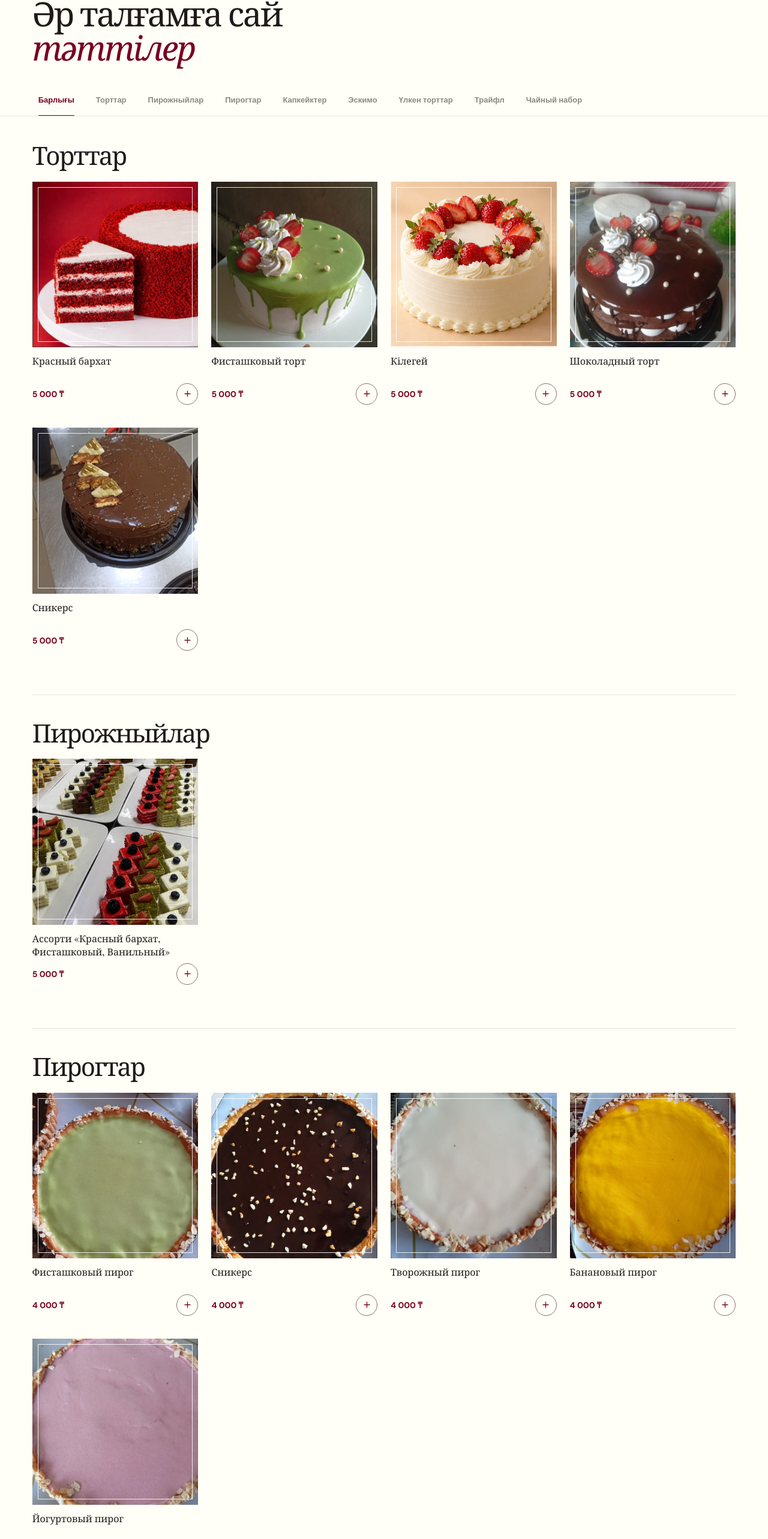
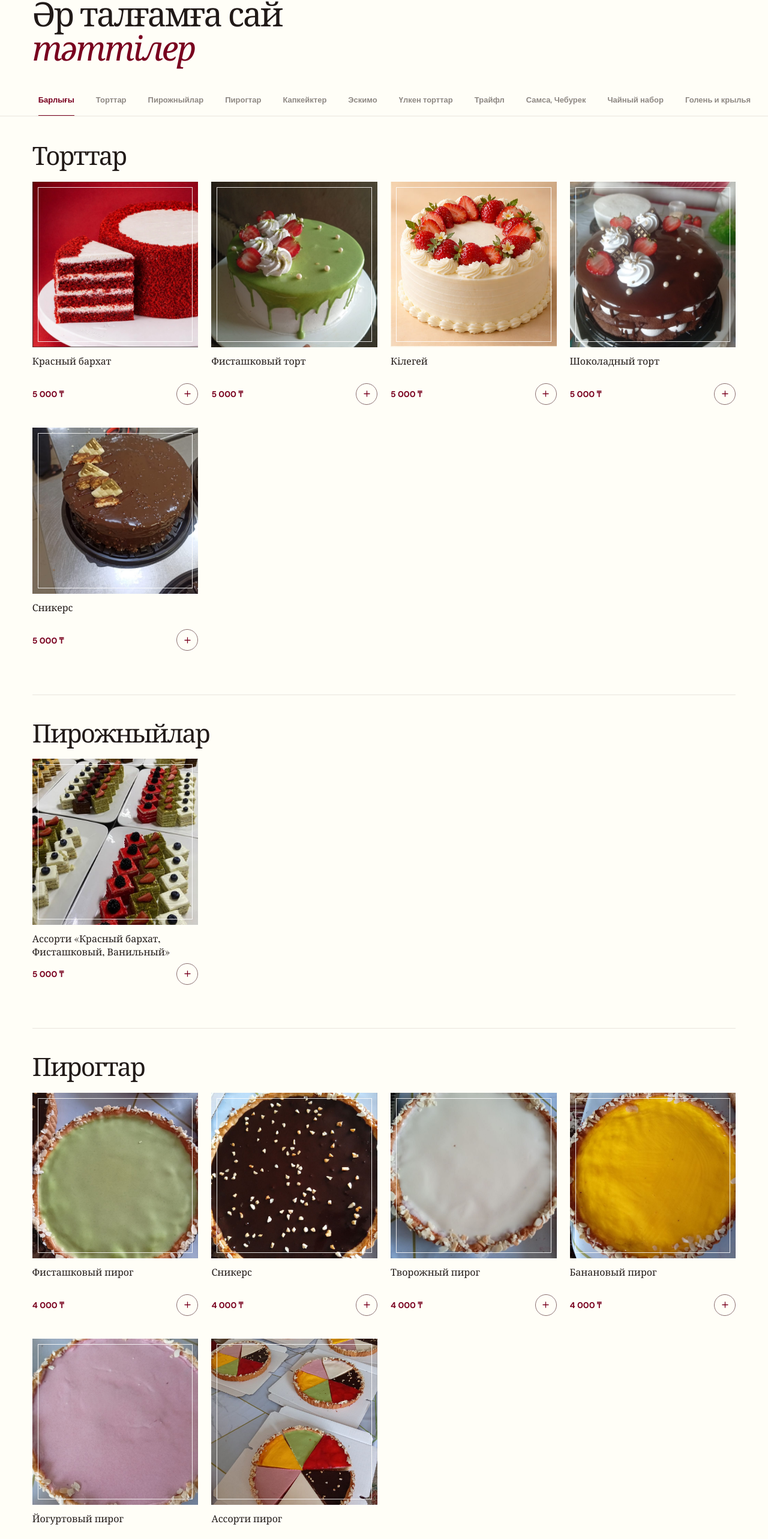
Before and after one commit to polymathf/ailin-breaks, a plain HTML site: page index.html in a window 1280 px wide. Shown: the part 1151-3717 px from the top of the page at 60% size. Drawn offline with nearby package versions, Linux system fonts and the light colour scheme; a web font is replaced by a local one.

Commit message:
Add files via upload

```diff
--- a/index.html
+++ b/index.html
@@ -88,7 +88,9 @@
           <a class="category-tab" href="#eskimo" data-category="eskimo">Эскимо</a>
           <a class="category-tab" href="#large-cakes" data-category="large-cakes">Үлкен торттар</a>
           <a class="category-tab" href="#traifl" data-category="traifl">Трайфл</a>
-          <a class="category-tab" href="#samsa" data-category="samsa">Чайный набор</a>
+          <a class="category-tab" href="#samsa" data-category="samsa">Самса, Чебурек</a>
+          <a class="category-tab" href="#tea" data-category="tea">Чайный набор</a>
+          <a class="category-tab" href="#chicken" data-category="chicken">Голень и крылья</a>
         </div>
       </nav>
       <div class="catalog-sections section-shell" id="catalog-sections"></div>
--- a/script.js
+++ b/script.js
@@ -21,6 +21,8 @@ const CATEGORIES = [
   { id: "traifl", title: "Трайфл" },
   { id: "samsa", title: "Самса, Чебурек" },
   { id: "tea", title: "Чайный набор" },
+  { id: "buns", title: "Булочки" },
+  { id: "chicken", title: "Голень и крылья" },
 ];
 
 
@@ -38,6 +40,7 @@ const PRODUCTS = [
   { id: "pie-cottage-cheese", name: "Творожный пирог", price: 4000, category: "pies", image: "8.jpeg" },
   { id: "pie-banana", name: "Банановый пирог", price: 4000, category: "pies", image: "9.jpeg" },
   { id: "pie-yogurt", name: "Йогуртовый пирог", price: 4000, category: "pies", image: "10.jpeg" },
+  { id: "pie-assorti", name: "Ассорти пирог", price: 4000, category: "pies", image: "5.jpeg" },
 
   { id: "cupcake-vanilla", name: "Ванильді капкейк", price: 500, category: "cupcakes", image: "cupcake-01.jpg" },
   { id: "cupcake-chocolate", name: "Шоколадты капкейк", price: 500, category: "cupcakes", image: "cupcake-02.jpg" },
@@ -58,6 +61,12 @@ const PRODUCTS = [
 
   { id: "tea-1", name: "Трубочки, Сочник, Профитроли, Кекс", price: 200, category: "tea", image: "22.jpeg" },
   { id: "tea-2", name: "Чайный набор №2", price: 200, category: "tea", image: "23.jpeg" },
+
+  { id: "buns-1", name: "Булочки", price: 100, category: "buns", image: "24.jpeg" },
+
+  { id: "chicken-1", name: "Крылья", price: 400, category: "chicken", image: "26.jpeg" },
+  { id: "chicken-2", name: "Голень", price: 400, category: "chicken", image: "25.jpeg" },
+
 ];
 
 
```
Also changed, not shown: assets/products/24.jpeg (added), assets/products/25.jpeg (added), assets/products/26.jpeg (added).
